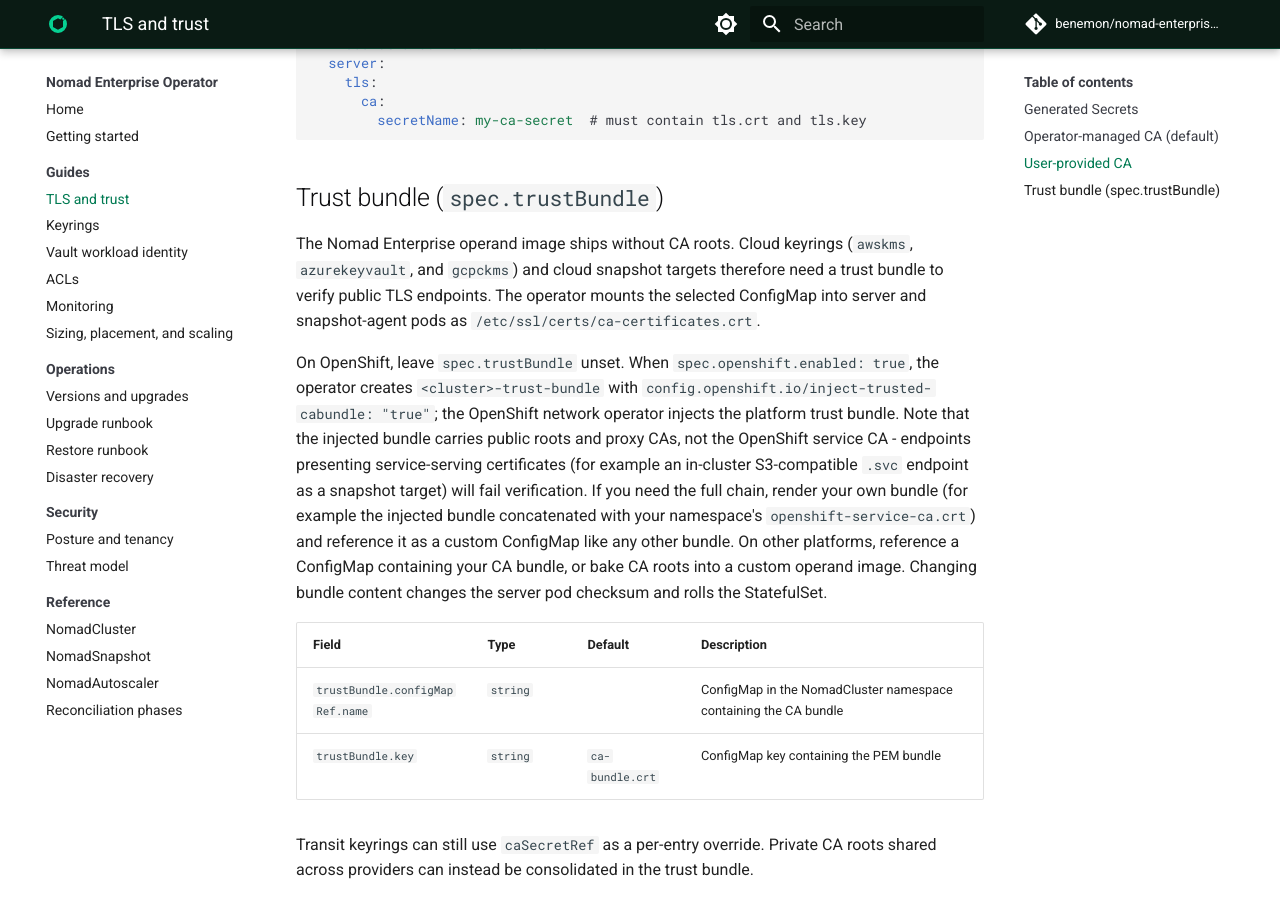
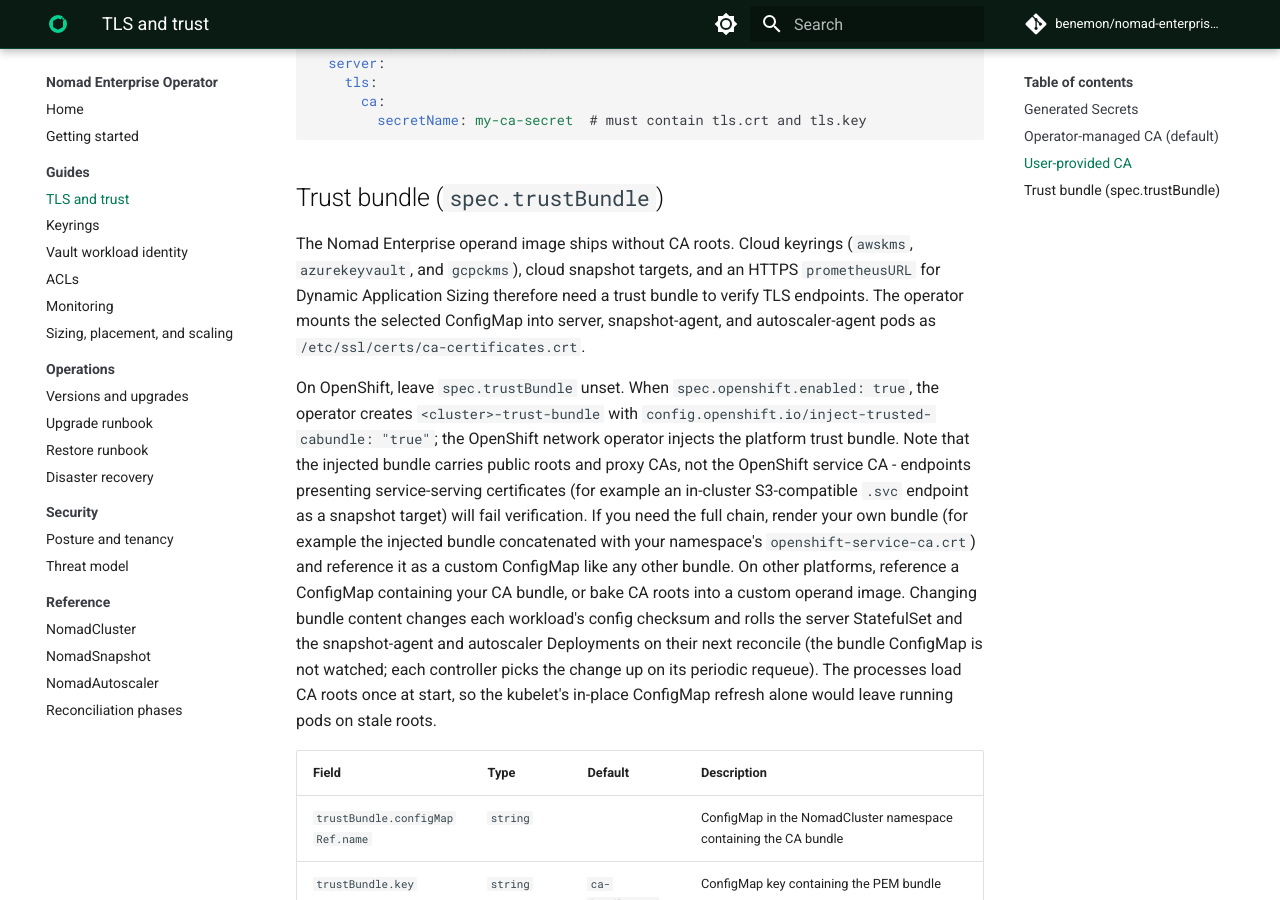
Before and after one commit to benemon/nomad-enterprise-operator, an MkDocs documentation site: the page built from docs/guides/tls.md, in a window 1280 px wide and 900 px high, scrolled down 2680 px. Built offline with MkDocs 1.6.1 and Material for MkDocs 9.7.7, drawn with Linux system fonts in a browser that asks for light colours; comment, search, counter and statistics services are not loaded.

Commit message:
docs: trust bundle coverage across all three workloads
tls.md names the autoscaler agent as a bundle consumer, states the
roll semantics for all three workloads, and notes convergence happens
on the periodic reconcile (the bundle ConfigMap is not watched). The
snapshot and autoscaler references link the bundle for private-CA
storage endpoints and DAS Prometheus. The threat model's TM-5 impact
list and data-flow diagram gain the autoscaler's Prometheus egress;
the RBAC audit table records both agent controllers' bundle reads.

```diff
--- a/docs/guides/tls.md
+++ b/docs/guides/tls.md
@@ -112,10 +112,11 @@ spec:
 ## Trust bundle (`spec.trustBundle`)
 
 The Nomad Enterprise operand image ships without CA roots. Cloud
-keyrings (`awskms`, `azurekeyvault`, and `gcpckms`) and cloud snapshot
-targets therefore need a trust bundle to verify public TLS endpoints.
-The operator mounts the selected ConfigMap into server and snapshot-agent
-pods as `/etc/ssl/certs/ca-certificates.crt`.
+keyrings (`awskms`, `azurekeyvault`, and `gcpckms`), cloud snapshot
+targets, and an HTTPS `prometheusURL` for Dynamic Application Sizing
+therefore need a trust bundle to verify TLS endpoints. The operator
+mounts the selected ConfigMap into server, snapshot-agent, and
+autoscaler-agent pods as `/etc/ssl/certs/ca-certificates.crt`.
 
 On OpenShift, leave `spec.trustBundle` unset. When
 `spec.openshift.enabled: true`, the operator creates
@@ -130,8 +131,13 @@ own bundle (for example the injected bundle concatenated with your
 namespace's `openshift-service-ca.crt`) and reference it as a custom
 ConfigMap like any other bundle. On other platforms,
 reference a ConfigMap containing your CA bundle, or bake CA roots into a
-custom operand image. Changing bundle content changes the server pod
-checksum and rolls the StatefulSet.
+custom operand image. Changing bundle content changes each workload's
+config checksum and rolls the server StatefulSet and the
+snapshot-agent and autoscaler Deployments on their next reconcile
+(the bundle ConfigMap is not watched; each controller picks the
+change up on its periodic requeue). The processes load CA roots once
+at start, so the kubelet's in-place ConfigMap refresh alone would
+leave running pods on stale roots.
 
 | Field | Type | Default | Description |
 |-------|------|---------|-------------|
```
Also changed, not shown: docs/reference/nomadautoscaler.md (+5 -0 lines), docs/reference/nomadsnapshot.md (+7 -0 lines), docs/security.md (+1 -1 lines), docs/threat-model/README.md (+3 -1 lines).
